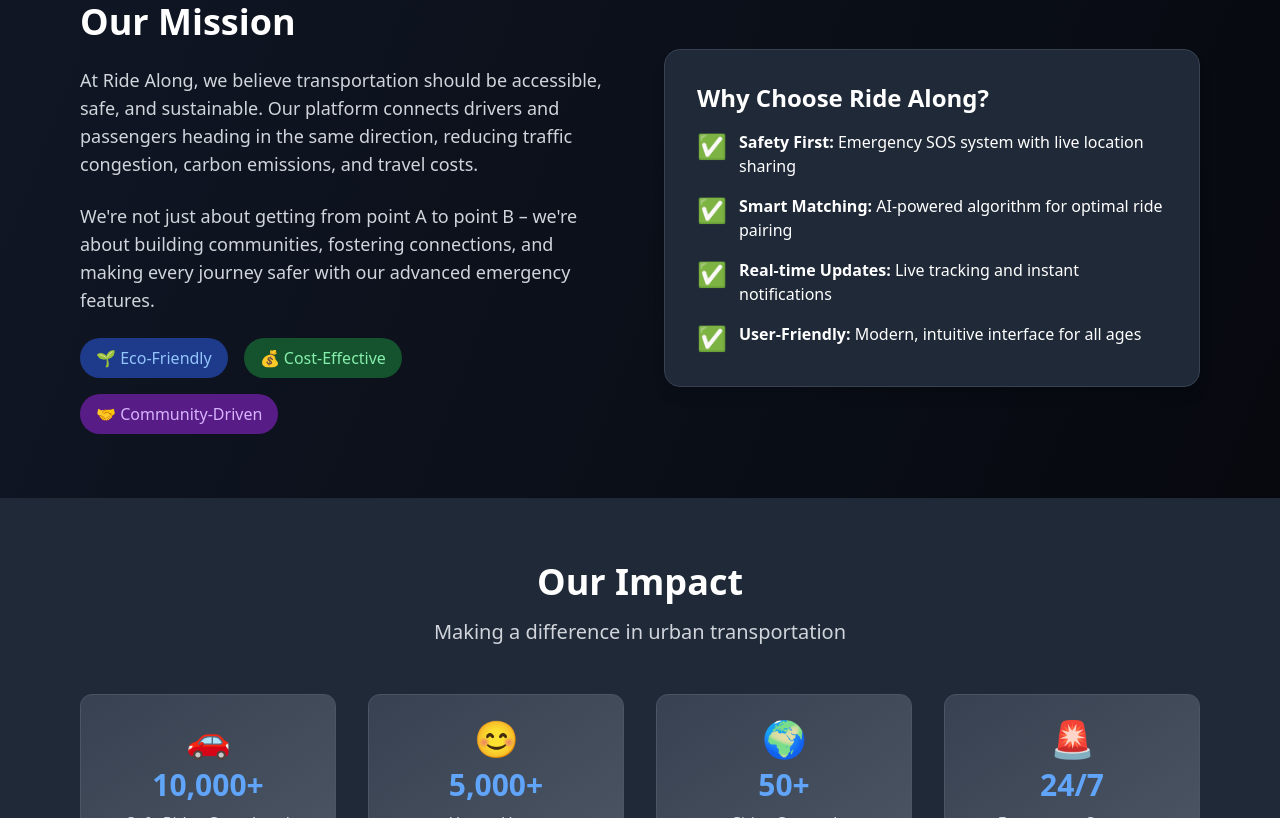
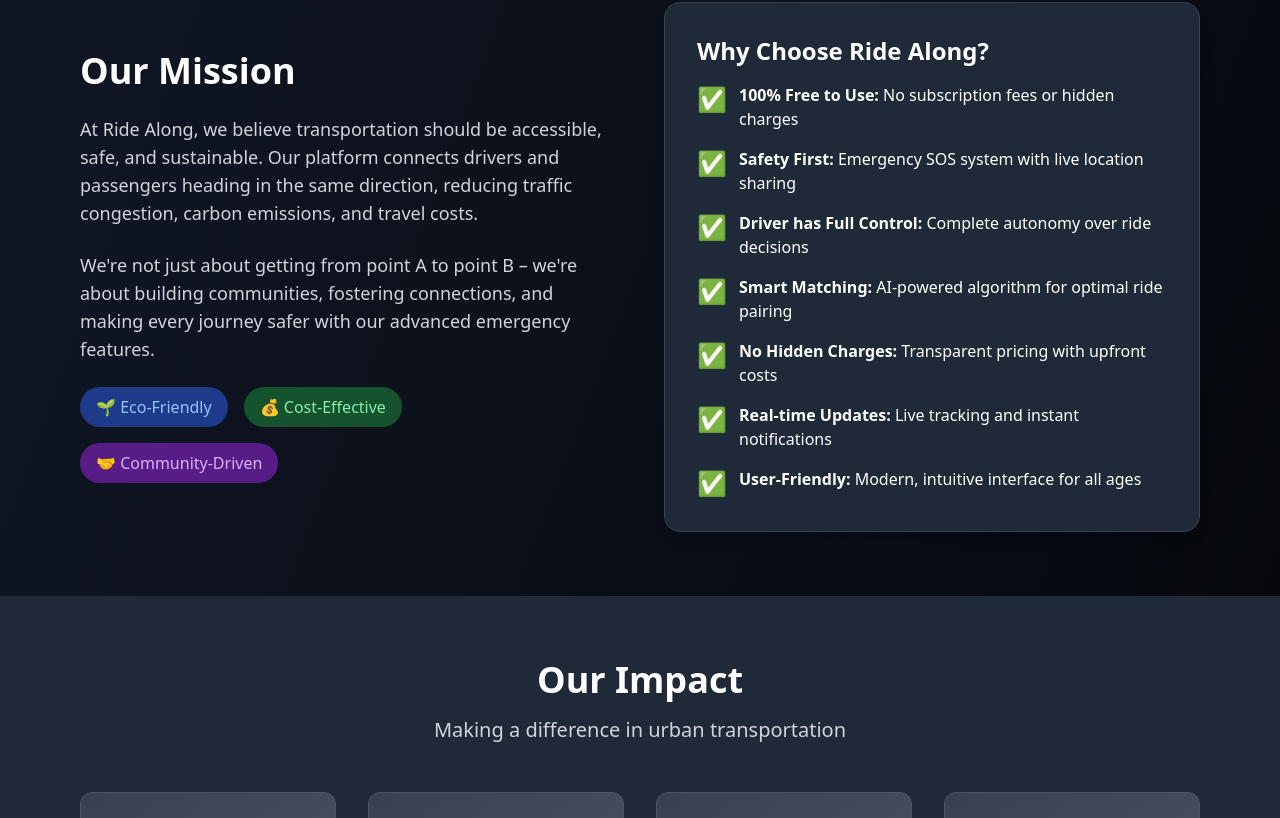
Before and after one commit to Op0000/Ride-along, a React (Vite) app in the folder client/: page /about in a window 1280 px wide. Shown: the part 522-1340 px from the top of the page. Built offline with nearby package versions, Linux system fonts and the light colour scheme; no server answers.

Commit message:
Update service area and add features to About page
Co-authored-by: opgamerz2920 <opgamerz2920@gmail.com>

```diff
--- a/client/src/components/Footer.jsx
+++ b/client/src/components/Footer.jsx
@@ -233,7 +233,7 @@ export default function Footer() {
                   <span className="mr-3 text-xl">🌍</span>
                   <div>
                     <p className="font-medium">Service Area</p>
-                    <p className="text-gray-400">50+ Cities Worldwide</p>
+                    <p className="text-gray-400">PAN India Coverage</p>
                   </div>
                 </div>
               </div>
--- a/client/src/pages/About.jsx
+++ b/client/src/pages/About.jsx
@@ -87,7 +87,7 @@ export default function About() {
   const stats = [
     { number: "10,000+", label: "Safe Rides Completed", icon: "🚗" },
     { number: "5,000+", label: "Happy Users", icon: "😊" },
-    { number: "50+", label: "Cities Covered", icon: "🌍" },
+    { number: "PAN India", label: "Cities Covered", icon: "🌍" },
     { number: "24/7", label: "Emergency Support", icon: "🚨" }
   ]
 
@@ -168,13 +168,31 @@ export default function About() {
                 <li className="flex items-start">
                   <span className="text-2xl mr-3">✅</span>
                   <div>
+                    <strong>100% Free to Use:</strong> No subscription fees or hidden charges
+                  </div>
+                </li>
+                <li className="flex items-start">
+                  <span className="text-2xl mr-3">✅</span>
+                  <div>
                     <strong>Safety First:</strong> Emergency SOS system with live location sharing
                   </div>
                 </li>
                 <li className="flex items-start">
                   <span className="text-2xl mr-3">✅</span>
                   <div>
+                    <strong>Driver has Full Control:</strong> Complete autonomy over ride decisions
+                  </div>
+                </li>
+                <li className="flex items-start">
+                  <span className="text-2xl mr-3">✅</span>
+                  <div>
                     <strong>Smart Matching:</strong> AI-powered algorithm for optimal ride pairing
+                  </div>
+                </li>
+                <li className="flex items-start">
+                  <span className="text-2xl mr-3">✅</span>
+                  <div>
+                    <strong>No Hidden Charges:</strong> Transparent pricing with upfront costs
                   </div>
                 </li>
                 <li className="flex items-start">
```
